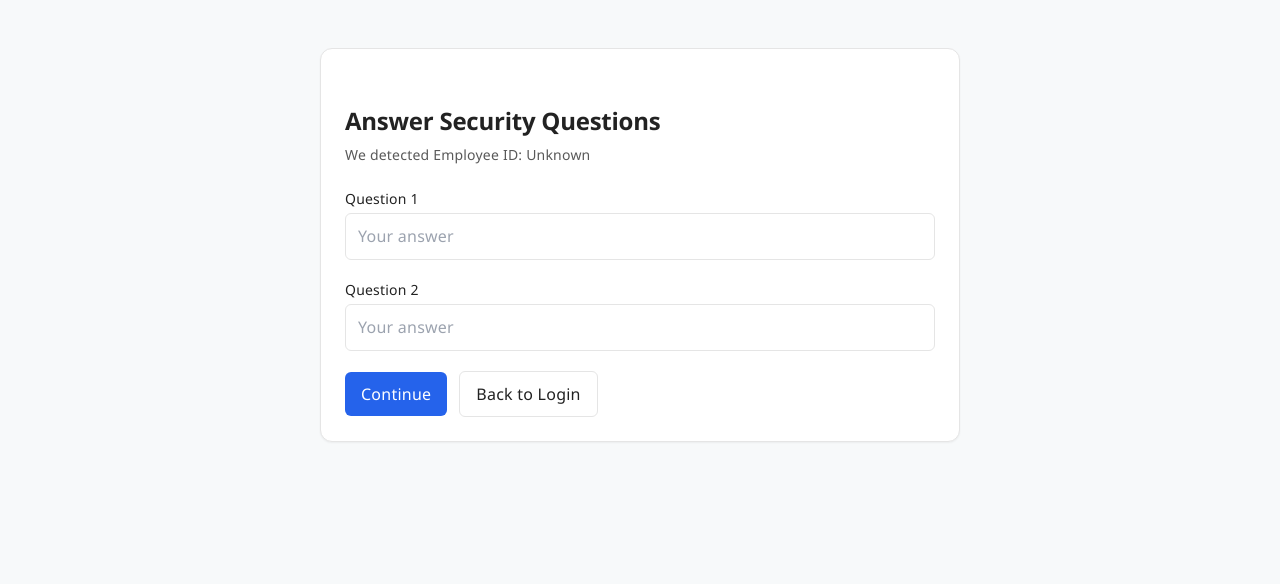
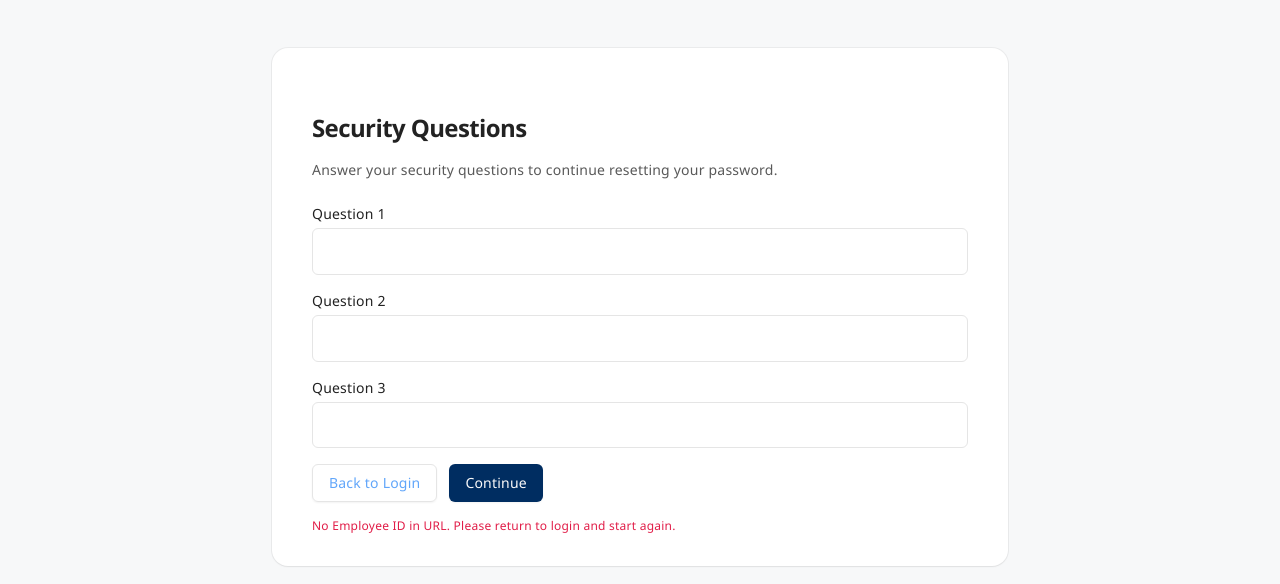
Before and after one commit to I3rianO/align-logic-jss, a React (Vite) app: page /security-questions in a window 1280 px wide. Shown: the top 584 px of the page. Built offline with nearby package versions, Linux system fonts and the light colour scheme; no server answers.

Commit message:
Update SecurityQuestionsPage.tsx

```diff
--- a/src/pages/SecurityQuestionsPage.tsx
+++ b/src/pages/SecurityQuestionsPage.tsx
@@ -1,102 +1,114 @@
-import React, { useMemo, useState } from "react";
-import { useLocation, useNavigate } from "react-router-dom";
-
-function useQuery() {
-  const { search } = useLocation();
-  return useMemo(() => new URLSearchParams(search), [search]);
-}
+import React, { useState } from "react";
+import { useNavigate, useSearchParams, Link } from "react-router-dom";
 
 export default function SecurityQuestionsPage() {
-  const query = useQuery();
   const navigate = useNavigate();
+  const [params] = useSearchParams();
+  const empId = params.get("empId") ?? "";
 
-  // We pass the employee id around via query string (?empId=1234567)
-  const empId = query.get("empId") ?? "";
-  const [answer1, setAnswer1] = useState("");
-  const [answer2, setAnswer2] = useState("");
+  const [answers, setAnswers] = useState({
+    q1: "",
+    q2: "",
+    q3: "",
+  });
   const [submitting, setSubmitting] = useState(false);
-  const [error, setError] = useState<string | null>(null);
 
-  async function onSubmit(e: React.FormEvent) {
-    e.preventDefault(); // ⛔️ stop default navigation
-    setError(null);
-    setSubmitting(true);
+  const onChange =
+    (key: keyof typeof answers) =>
+    (e: React.ChangeEvent<HTMLInputElement>) => {
+      setAnswers((s) => ({ ...s, [key]: e.target.value }));
+    };
 
-    try {
-      // TODO: Replace this stub with your real verification call
-      const ok = answer1.trim().length > 0 && answer2.trim().length > 0;
-
-      if (!ok) {
-        setError("Please answer both questions.");
-        setSubmitting(false);
+  const onSubmit = async (e: React.FormEvent) => {
+    e.preventDefault();
+    if (!empId) {
+      // No employee id in URL -> send back to login
+      navigate("/driver-login");
       return;
     }
 
-      // On success, send the user to password setup page
-      navigate(`/reset-password/setup?empId=${encodeURIComponent(empId)}`);
-    } catch (err) {
-      setError("Something went wrong. Please try again.");
+    try {
+      setSubmitting(true);
+
+      // TODO: Replace this with a real verification call to your backend / Supabase RPC
+      // For now we just proceed to the "set new password" step.
+      navigate(`/set-new-password?empId=${encodeURIComponent(empId)}`);
+    } finally {
       setSubmitting(false);
     }
-  }
+  };
 
   return (
-    <div className="container mx-auto max-w-2xl px-4 py-12">
-      <div className="rounded-xl border bg-white p-6 shadow-sm">
-        <h1 className="mb-2 text-2xl font-semibold">Answer Security Questions</h1>
-        <p className="mb-6 text-sm text-muted-foreground">
-          We detected Employee ID: <span className="font-medium">{empId || "Unknown"}</span>
+    <div className="min-h-screen bg-muted/20">
+      <div className="mx-auto max-w-3xl px-4 py-12">
+        <div className="rounded-2xl bg-white shadow-sm ring-1 ring-black/5">
+          <div className="px-6 py-8 sm:px-10">
+            <h1 className="text-2xl font-semibold tracking-tight">Security Questions</h1>
+            <p className="mt-2 text-sm text-muted-foreground">
+              Answer your security questions to continue resetting your password.
             </p>
 
-        <form onSubmit={onSubmit} className="space-y-5">
+            <form onSubmit={onSubmit} className="mt-6 space-y-4">
               <div>
-            <label className="mb-1 block text-sm font-medium">
-              Question 1
-            </label>
+                <label className="block text-sm font-medium">Question 1</label>
                 <input
-              className="w-full rounded-md border px-3 py-2"
-              value={answer1}
-              onChange={(e) => setAnswer1(e.target.value)}
-              placeholder="Your answer"
+                  type="text"
+                  className="mt-1 w-full rounded-md border px-3 py-2"
+                  value={answers.q1}
+                  onChange={onChange("q1")}
+                  required
+                />
+              </div>
+              <div>
+                <label className="block text-sm font-medium">Question 2</label>
+                <input
+                  type="text"
+                  className="mt-1 w-full rounded-md border px-3 py-2"
+                  value={answers.q2}
+                  onChange={onChange("q2")}
+                  required
+                />
+              </div>
+              <div>
+                <label className="block text-sm font-medium">Question 3</label>
+                <input
+                  type="text"
+                  className="mt-1 w-full rounded-md border px-3 py-2"
+                  value={answers.q3}
+                  onChange={onChange("q3")}
+                  required
                 />
               </div>
 
-          <div>
-            <label className="mb-1 block text-sm font-medium">
-              Question 2
-            </label>
-            <input
-              className="w-full rounded-md border px-3 py-2"
-              value={answer2}
-              onChange={(e) => setAnswer2(e.target.value)}
-              placeholder="Your answer"
-            />
-          </div>
+              <div className="mt-6 flex gap-3">
+                <Link
+                  to="/driver-login"
+                  className="inline-flex items-center rounded-md border px-4 py-2 text-sm font-medium shadow-sm hover:bg-muted"
+                >
+                  Back to Login
+                </Link>
 
-          {error && (
-            <div className="rounded-md border border-red-200 bg-red-50 px-3 py-2 text-sm text-red-700">
-              {error}
-            </div>
-          )}
-
-          <div className="flex items-center gap-3">
                 <button
                   type="submit"
                   disabled={submitting}
-              className="inline-flex items-center rounded-md bg-blue-600 px-4 py-2 text-white hover:bg-blue-700 disabled:opacity-60"
+                  className="inline-flex items-center rounded-md bg-primary px-4 py-2 text-sm font-medium text-primary-foreground shadow-sm hover:opacity-90 disabled:opacity-60"
                 >
                   {submitting ? "Checking…" : "Continue"}
                 </button>
+              </div>
 
-            <button
-              type="button"
-              className="inline-flex items-center rounded-md border px-4 py-2 hover:bg-gray-50"
-              onClick={() => navigate("/driver-login")}
-            >
-              Back to Login
-            </button>
+              {empId ? (
+                <p className="mt-4 text-xs text-muted-foreground">
+                  Employee ID detected: <span className="font-mono">{empId}</span>
+                </p>
+              ) : (
+                <p className="mt-4 text-xs text-rose-600">
+                  No Employee ID in URL. Please return to login and start again.
+                </p>
+              )}
+            </form>
           </div>
-        </form>
+        </div>
       </div>
     </div>
   );
```
Lines whose indentation alone changed are shown as unchanged.
